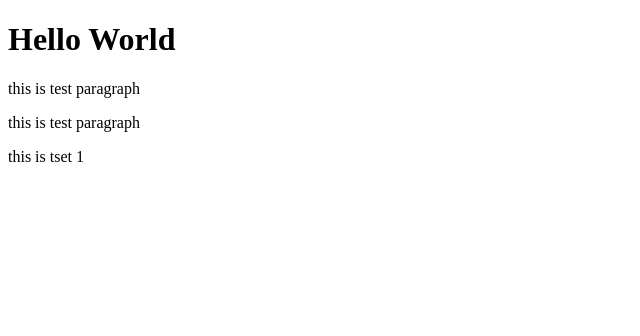
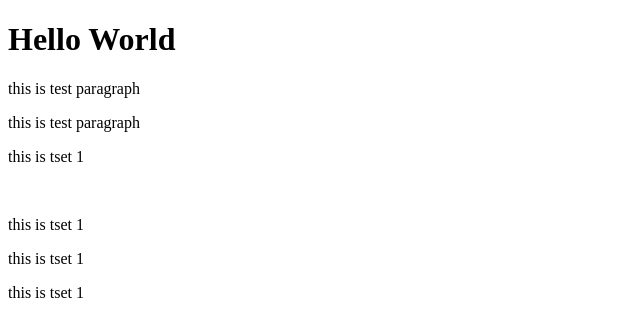
Before and after one commit to mahdigolestani853/testhtml, a plain HTML site: page index.html in a window 1280 px wide. Shown: the whole page, without its empty margins (0-640 px from the left). Drawn offline with Linux system fonts and the light colour scheme.

Commit message:
add paragraph in index.html

```diff
--- a/index.html
+++ b/index.html
@@ -10,5 +10,9 @@
 	<p>this is test paragraph</p>
 	<p>this is test paragraph</p>
 	<p>this is tset 1</p>
+	<br/>
+	<p>this is tset 1</p>
+	<p>this is tset 1</p>
+	<p>this is tset 1</p>
 </body>
 </html>
```
